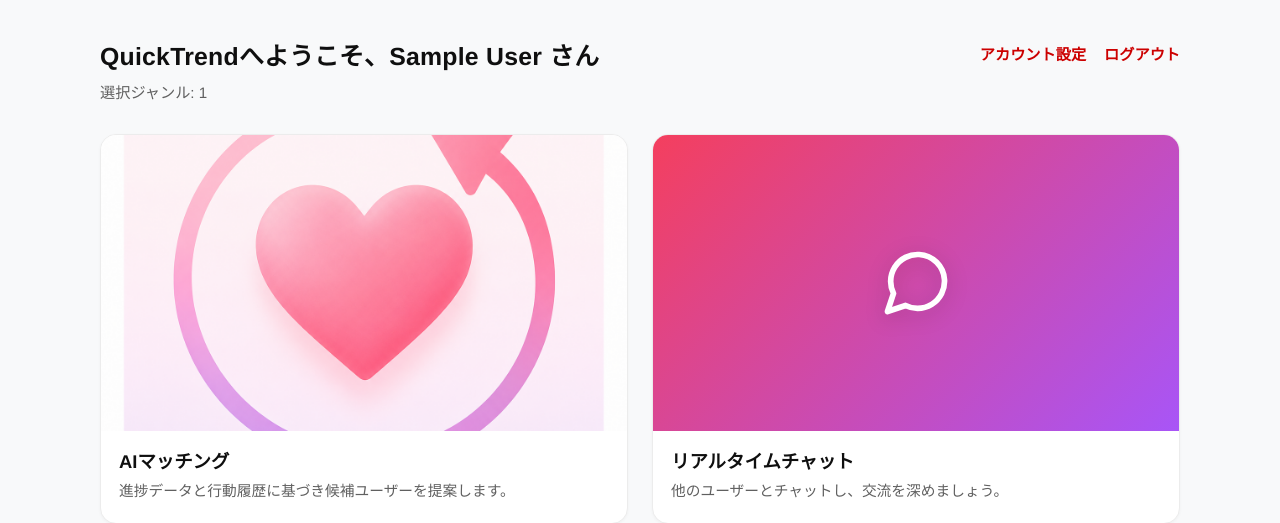
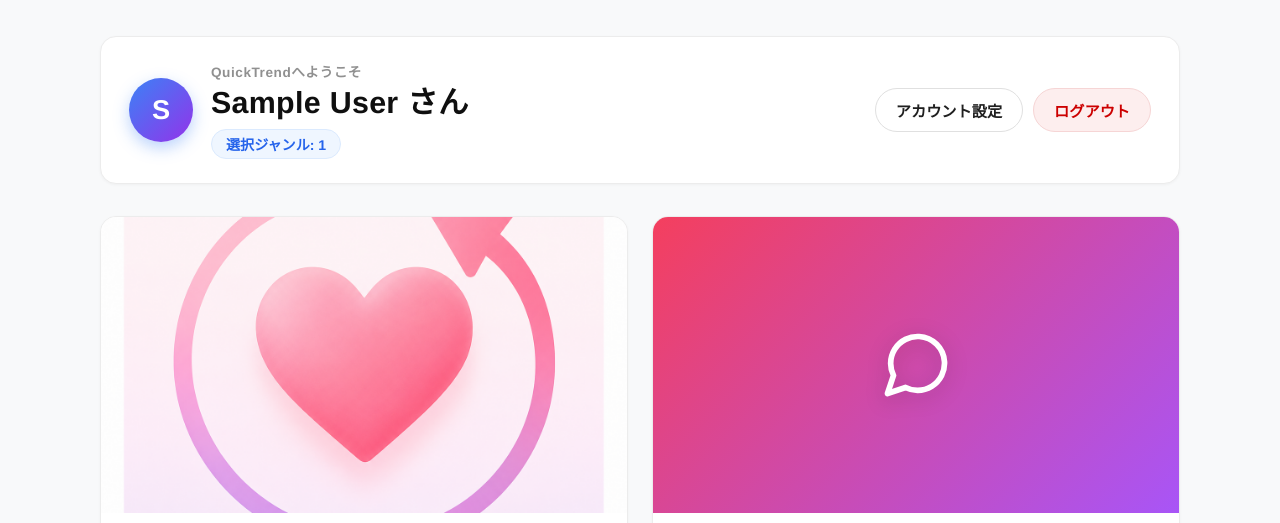
Before and after one commit to gfhajkafjhdfk/QuickTrend-of-backup, a PHP site: page /php/QuickTrend.php in a window 1280 px wide. Shown: the top 523 px of the page. Run offline with PHP 8.4, Linux system fonts and the light colour scheme; the visitor is signed in with stand-in values (Sample User, id 1).

Commit message:
ランキング初期最小化を撤去・描画をDOM API化 / ダッシュボードヘッダーを刷新
- Map.html: スマホでの初期最小化が「ランキングが表示されない」問題の原因だったため撤去
  (30vh上限+内部スクロールで覆い被さりは既に解消済みのため畳む必要がない)
- ランキング描画をinnerHTML文字列結合からDOM API(textContent)に変更
  (店名に引用符が含まれると表示が壊れる問題とXSSの余地を同時に解消)
- 取得失敗時は「読み込み中...」のまま放置せずエラー状態を表示
- QuickTrend.php: ヘッダーを白カード化。頭文字アバター+大きめ見出し(1.9rem)+
  ジャンル日本語バッジ+ピル型ボタン(設定=白/ログアウト=赤系)に刷新

Co-Authored-By: Claude Fable 5 <noreply@anthropic.com>

```diff
--- a/dashboard.css
+++ b/dashboard.css
@@ -19,45 +19,129 @@
     padding: 36px 20px 72px;
 }
 
-/* ---------- ヘッダー領域 ---------- */
+/* ---------- ヘッダー領域 ----------
+   白カードの中にアバター+大きめの見出し+ジャンルバッジ。
+   操作系はピル型ボタンとして右側に配置 */
 .dash-header {
     display: flex;
     flex-wrap: wrap;
-    gap: 12px;
+    gap: 16px;
     justify-content: space-between;
-    align-items: flex-start;
+    align-items: center;
     margin-bottom: 32px;
+    padding: 24px 28px;
+    background: #ffffff;
+    border: 1px solid #ececec;
+    border-radius: 16px;
+    box-shadow: 0 1px 3px rgba(0, 0, 0, .04);
+}
+
+.dash-user {
+    display: flex;
+    align-items: center;
+    gap: 18px;
+}
+
+/* ユーザー名の頭文字アバター（Next.jsカードと同系のグラデーション） */
+.dash-avatar {
+    display: flex;
+    align-items: center;
+    justify-content: center;
+    width: 64px;
+    height: 64px;
+    flex-shrink: 0;
+    border-radius: 50%;
+    background: linear-gradient(135deg, #3b82f6, #9333ea);
+    color: #ffffff;
+    font-size: 1.7rem;
+    font-weight: 800;
+    box-shadow: 0 6px 16px rgba(59, 130, 246, .35);
+    user-select: none;
+}
+
+.dash-eyebrow {
+    margin: 0 0 2px;
+    font-size: .85rem;
+    font-weight: 600;
+    letter-spacing: .04em;
+    color: #909090;
 }
 
 .dash-header h1 {
     margin: 0 0 8px;
-    font-size: 1.55rem;
-    font-weight: 700;
+    font-size: 1.9rem;
+    font-weight: 800;
     letter-spacing: .01em;
+    line-height: 1.25;
     color: #0f0f0f;
 }
 
-.dash-genre {
-    margin: 0;
-    color: #606060;
-    font-size: .95rem;
+.dash-genre-badge {
+    display: inline-block;
+    padding: 4px 14px;
+    border-radius: 999px;
+    background: #eff6ff;
+    border: 1px solid #dbeafe;
+    color: #2563eb;
+    font-size: .88rem;
+    font-weight: 600;
 }
 
 .dash-actions {
     display: flex;
-    gap: 18px;
-    padding-top: 6px;
+    gap: 10px;
+    flex-wrap: wrap;
 }
 
-.dash-actions a {
-    color: #cc0000;
-    font-weight: 600;
+.dash-btn {
+    display: inline-flex;
+    align-items: center;
+    padding: 10px 20px;
+    border-radius: 999px;
     font-size: .95rem;
+    font-weight: 700;
     text-decoration: none;
+    transition: all .25s ease;
 }
 
-.dash-actions a:hover {
-    text-decoration: underline;
+.dash-btn-ghost {
+    color: #1f1f1f;
+    background: #ffffff;
+    border: 1px solid #e0e0e0;
+}
+
+.dash-btn-ghost:hover {
+    background: #f5f5f5;
+    transform: translateY(-1px);
+    box-shadow: 0 4px 12px rgba(0, 0, 0, .08);
+}
+
+.dash-btn-danger {
+    color: #cc0000;
+    background: #fdeeee;
+    border: 1px solid #f6d5d5;
+}
+
+.dash-btn-danger:hover {
+    background: #fbdddd;
+    transform: translateY(-1px);
+    box-shadow: 0 4px 12px rgba(204, 0, 0, .15);
+}
+
+@media (max-width: 560px) {
+    .dash-header {
+        padding: 20px;
+    }
+
+    .dash-header h1 {
+        font-size: 1.5rem;
+    }
+
+    .dash-avatar {
+        width: 52px;
+        height: 52px;
+        font-size: 1.4rem;
+    }
 }
 
 /* ---------- カードグリッド（1列 → md以上で2列） ---------- */
--- a/php/QuickTrend.php
+++ b/php/QuickTrend.php
@@ -1,7 +1,12 @@
 <?php
 require_once __DIR__ . '/auth_check.php';
-$name = htmlspecialchars($_SESSION['user_name'] ?? 'ゲスト', ENT_QUOTES, 'UTF-8');
-$genre = htmlspecialchars($_SESSION['user_genre'] ?? 'unknown', ENT_QUOTES, 'UTF-8');
+$rawName = $_SESSION['user_name'] ?? 'ゲスト';
+$name = htmlspecialchars($rawName, ENT_QUOTES, 'UTF-8');
+$initial = htmlspecialchars(mb_substr($rawName, 0, 1), ENT_QUOTES, 'UTF-8');// アバター用の頭文字
+// ジャンルコード → 日本語表示（sighup.htmlの選択肢と対応）
+$genreLabels = ['music' => '🎵 音楽', 'travel' => '✈️ 旅行', 'food' => '🍜 グルメ', 'movie' => '🎬 映画', 'sports' => '⚽ スポーツ'];
+$rawGenre = $_SESSION['user_genre'] ?? '';
+$genre = htmlspecialchars($genreLabels[$rawGenre] ?? ($rawGenre !== '' ? $rawGenre : 'unknown'), ENT_QUOTES, 'UTF-8');
 ?>
 <!DOCTYPE html>
 <html lang="ja">
@@ -15,13 +20,17 @@ $genre = htmlspecialchars($_SESSION['user_genre'] ?? 'unknown', ENT_QUOTES, 'UTF
 <body class="dash-body">
     <div class="dash-page">
         <header class="dash-header">
-            <div>
-                <h1>QuickTrendへようこそ、<?php echo $name; ?> さん</h1>
-                <p class="dash-genre">選択ジャンル: <?php echo $genre; ?></p>
+            <div class="dash-user">
+                <div class="dash-avatar" aria-hidden="true"><?php echo $initial; ?></div>
+                <div>
+                    <p class="dash-eyebrow">QuickTrendへようこそ</p>
+                    <h1><?php echo $name; ?> さん</h1>
+                    <span class="dash-genre-badge">選択ジャンル: <?php echo $genre; ?></span>
+                </div>
             </div>
             <nav class="dash-actions">
-                <a href="settings.php">アカウント設定</a>
-                <a href="logout.php">ログアウト</a>
+                <a class="dash-btn dash-btn-ghost" href="settings.php">アカウント設定</a>
+                <a class="dash-btn dash-btn-danger" href="logout.php">ログアウト</a>
             </nav>
         </header>
 
```
Also changed, not shown: Map.html (+37 -36 lines).
